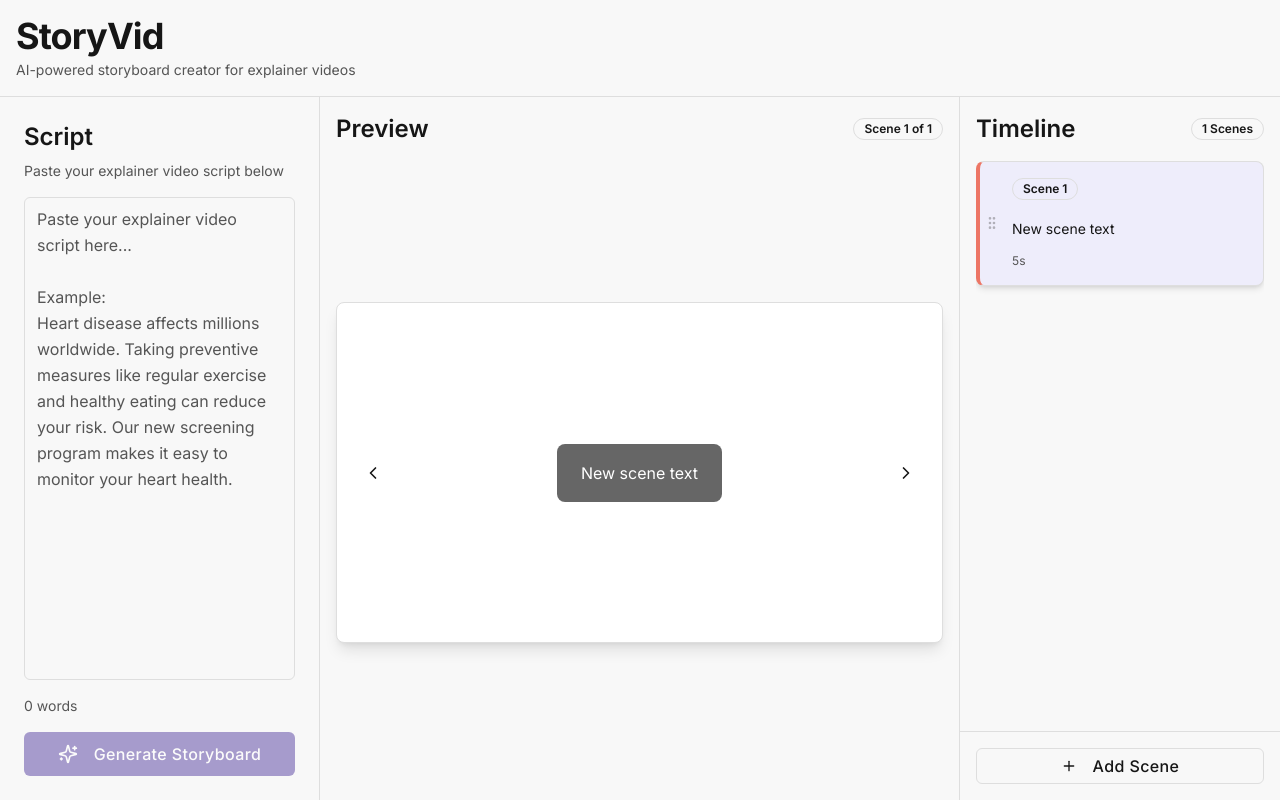
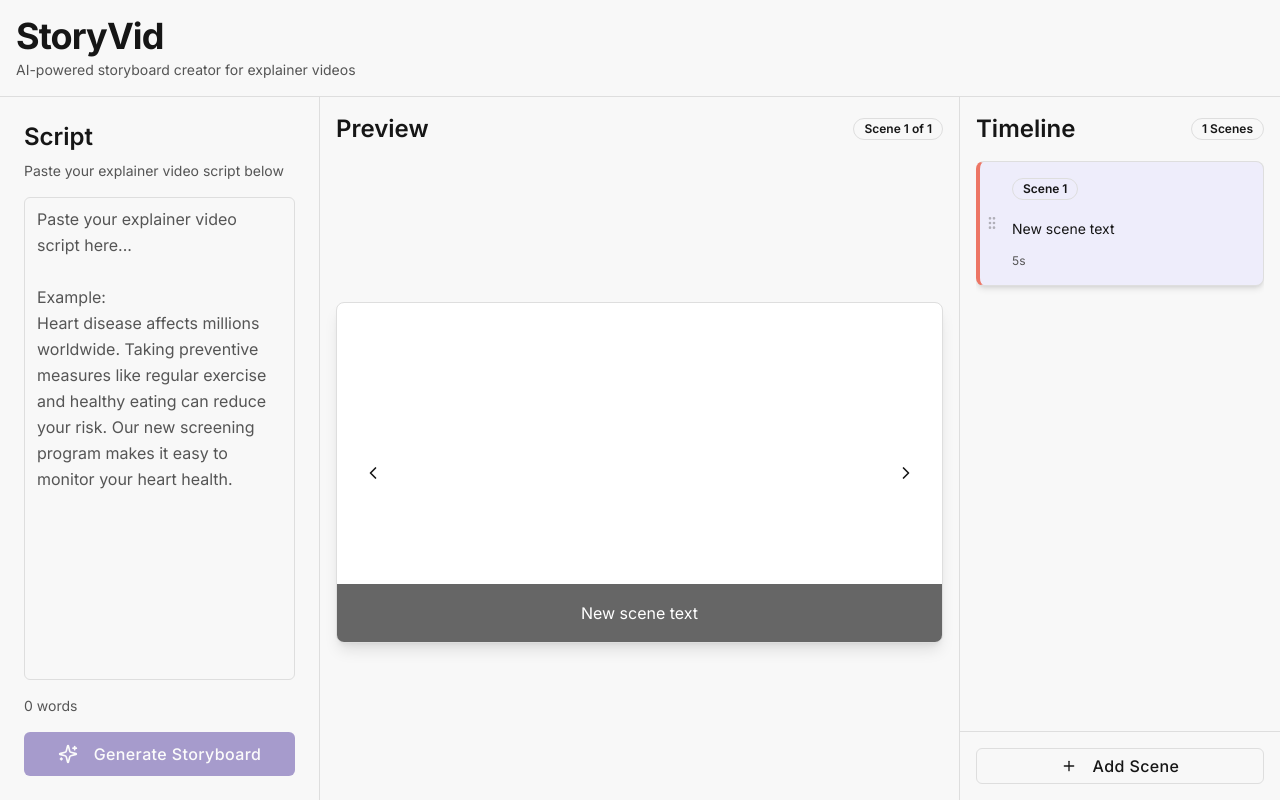
Before and after one commit to srab1980/ExplainerVideo, a Next.js app: page / in a window 1280 px wide. Both pictures are taken after a click on the button "Add Scene Manually". Built offline with nearby package versions, Linux system fonts and the light colour scheme.

Commit message:
Auto-commit: Agent tool execution

```diff
--- a/components/PreviewCanvas.tsx
+++ b/components/PreviewCanvas.tsx
@@ -90,36 +90,25 @@ export default function PreviewCanvas() {
             </Button>
 
             {/* Canvas content */}
-            <div className="absolute inset-0 flex items-center justify-center p-8">
-              <div className="text-center space-y-4">
-                {/* Placeholder for illustrations - will be replaced with IllustrationCanvas */}
+            <div className="absolute inset-0">
+              {/* Illustrations */}
               {activeScene.illustrations.length > 0 && (
-                  <div className="flex items-center justify-center gap-4 mb-6">
-                    {activeScene.illustrations.map((illustration, idx) => (
-                      <div
-                        key={illustration.id}
-                        className="w-16 h-16 rounded-lg bg-muted flex items-center justify-center"
-                        style={{ backgroundColor: illustration.color + '20' }}
-                      >
-                        <span className="text-xs text-muted-foreground">
-                          {illustration.keyword}
-                        </span>
-                      </div>
-                    ))}
-                  </div>
+                <IllustrationCanvas scene={activeScene} animate={true} />
               )}
 
-                {/* Scene text */}
+              {/* Scene text overlay */}
               <div
                 className={`
-                    px-6 py-4 rounded-lg
-                    ${activeScene.layout.textPosition.startsWith('overlay')
-                      ? 'bg-black/60 text-white'
-                      : 'bg-background/80 text-foreground'}
+                  absolute inset-x-0
+                  ${activeScene.layout.textPosition === 'overlay-bottom' ? 'bottom-0' : ''}
+                  ${activeScene.layout.textPosition === 'overlay-top' ? 'top-0' : ''}
+                  ${activeScene.layout.textPosition === 'bottom' ? 'bottom-0' : ''}
+                  ${activeScene.layout.textPosition === 'top' ? 'top-0' : ''}
+                  ${activeScene.layout.textPosition.startsWith('overlay') ? 'bg-black/60 text-white' : 'bg-transparent'}
+                  px-8 py-4
                 `}
               >
-                  <p className="text-base leading-relaxed">{activeScene.text}</p>
-                </div>
+                <p className="text-base leading-relaxed text-center">{activeScene.text}</p>
               </div>
             </div>
           </div>
```
Lines whose indentation alone changed are shown as unchanged.
